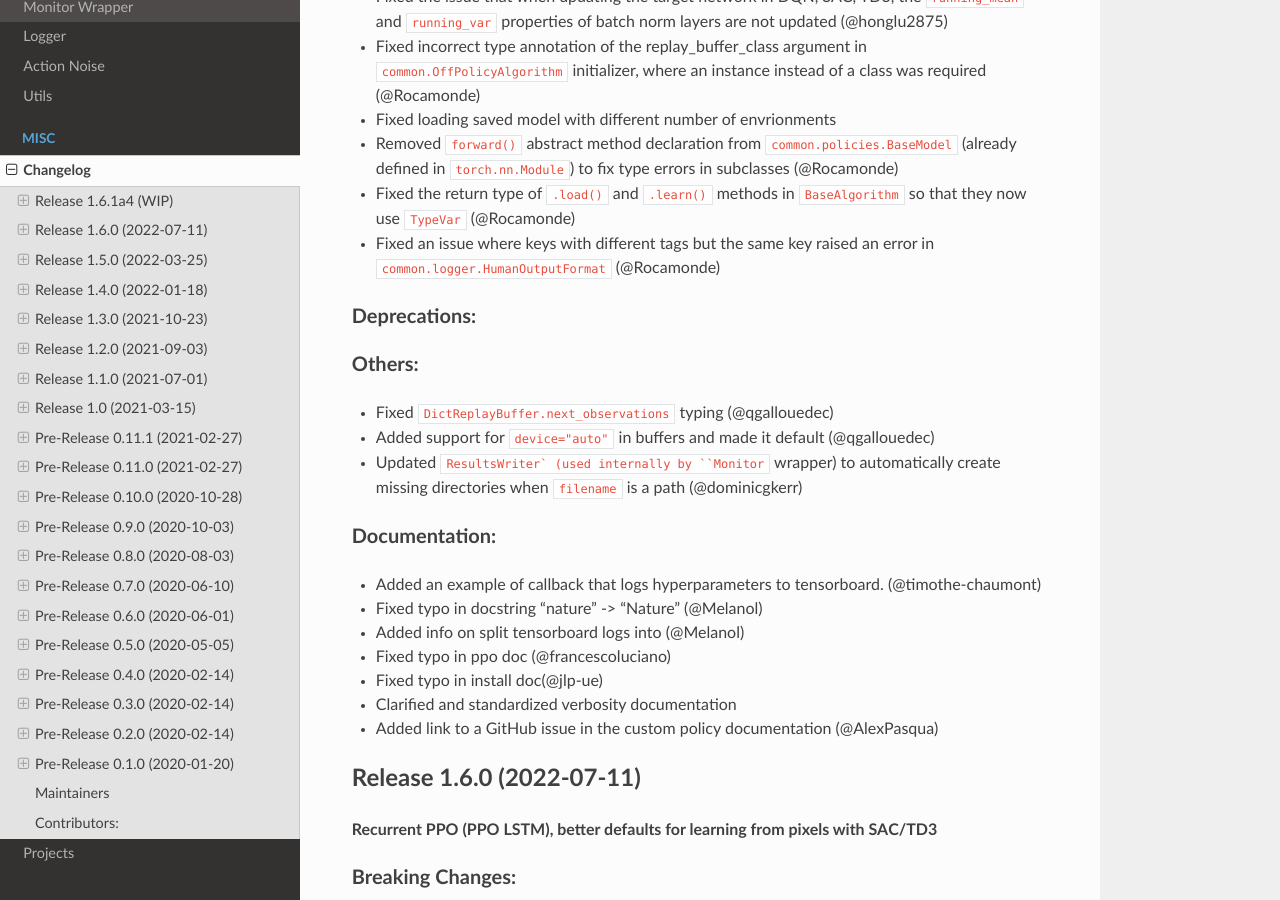
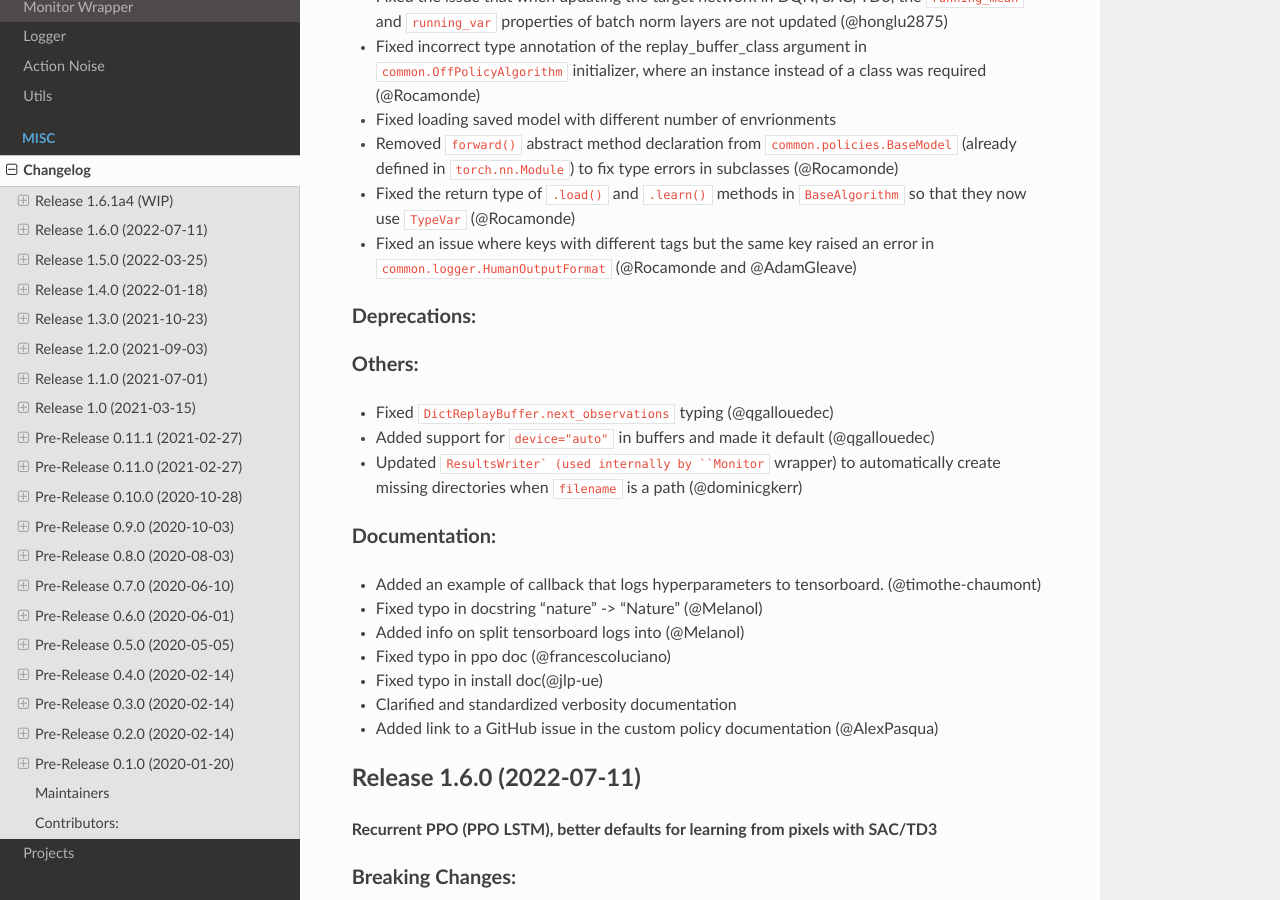
Before and after one commit to DLR-RM/stable-baselines3, a Sphinx documentation site: the page built from docs/misc/changelog.rst, in a window 1280 px wide and 900 px high, scrolled down 758 px. Built offline with Sphinx 7.4.7 and the Read the Docs theme 2.0.0, drawn with Linux system fonts in a browser that asks for light colours.

Commit message:
Update changelog.rst
Co-authored-by: Adam Gleave <adam@gleave.me>

```diff
--- a/docs/misc/changelog.rst
+++ b/docs/misc/changelog.rst
@@ -32,7 +32,7 @@ Bug Fixes:
 - Fixed loading saved model with different number of envrionments
 - Removed ``forward()`` abstract method declaration from ``common.policies.BaseModel`` (already defined in ``torch.nn.Module``) to fix type errors in subclasses (@Rocamonde)
 - Fixed the return type of ``.load()`` and ``.learn()`` methods in ``BaseAlgorithm`` so that they now use ``TypeVar`` (@Rocamonde)
-- Fixed an issue where keys with different tags but the same key raised an error in ``common.logger.HumanOutputFormat`` (@Rocamonde)
+- Fixed an issue where keys with different tags but the same key raised an error in ``common.logger.HumanOutputFormat`` (@Rocamonde and @AdamGleave)
 
 Deprecations:
 ^^^^^^^^^^^^^
```
